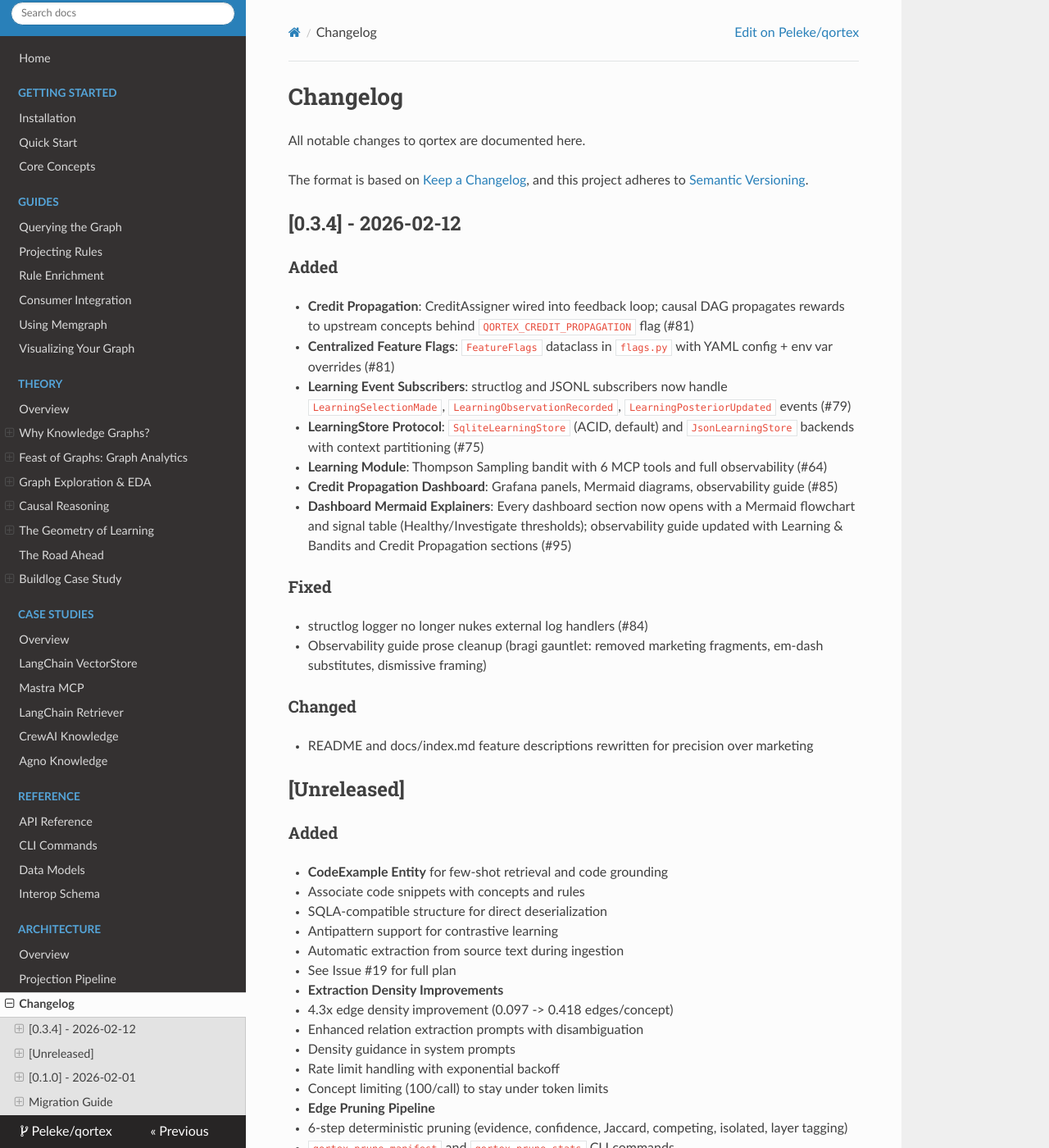
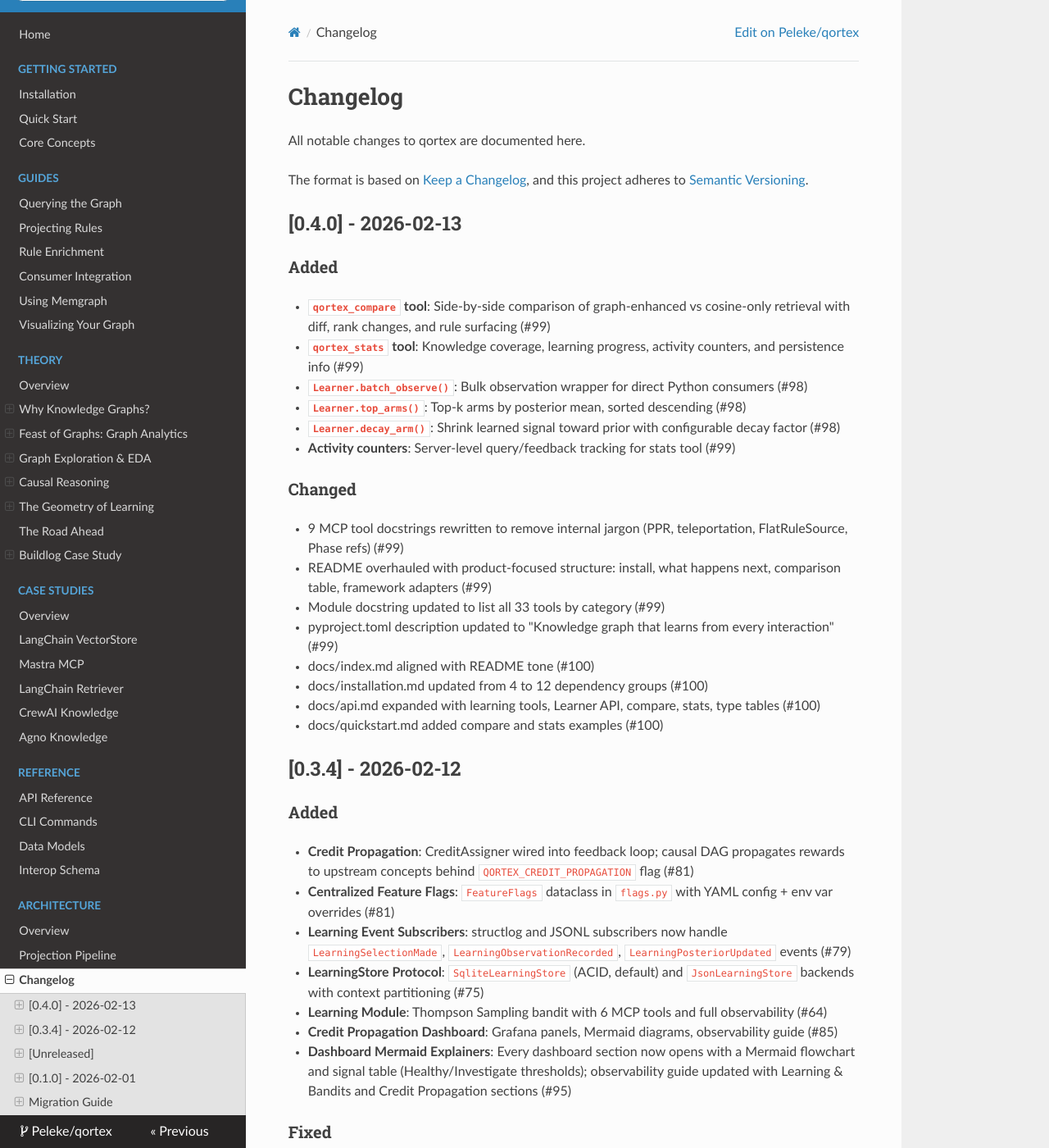
Before and after one commit to Peleke/qortex, an MkDocs documentation site: the page built from docs/changelog.md, in a window 1280 px wide and 1400 px high. Shown: the whole window at 82% size. Built offline with MkDocs 1.6.1, drawn with Linux system fonts in a browser that asks for light colours; nearby versions of some CDN libraries.

Commit message:
chore: release v0.4.0
Co-Authored-By: Claude Opus 4.6 <noreply@anthropic.com>

```diff
--- a/docs/changelog.md
+++ b/docs/changelog.md
@@ -4,6 +4,28 @@ All notable changes to qortex are documented here.
 
 The format is based on [Keep a Changelog](https://keepachangelog.com/en/1.0.0/),
 and this project adheres to [Semantic Versioning](https://semver.org/spec/v2.0.0.html).
+
+## [0.4.0] - 2026-02-13
+
+### Added
+
+- **`qortex_compare` tool**: Side-by-side comparison of graph-enhanced vs cosine-only retrieval with diff, rank changes, and rule surfacing (#99)
+- **`qortex_stats` tool**: Knowledge coverage, learning progress, activity counters, and persistence info (#99)
+- **`Learner.batch_observe()`**: Bulk observation wrapper for direct Python consumers (#98)
+- **`Learner.top_arms()`**: Top-k arms by posterior mean, sorted descending (#98)
+- **`Learner.decay_arm()`**: Shrink learned signal toward prior with configurable decay factor (#98)
+- **Activity counters**: Server-level query/feedback tracking for stats tool (#99)
+
+### Changed
+
+- 9 MCP tool docstrings rewritten to remove internal jargon (PPR, teleportation, FlatRuleSource, Phase refs) (#99)
+- README overhauled with product-focused structure: install, what happens next, comparison table, framework adapters (#99)
+- Module docstring updated to list all 33 tools by category (#99)
+- pyproject.toml description updated to "Knowledge graph that learns from every interaction" (#99)
+- docs/index.md aligned with README tone (#100)
+- docs/installation.md updated from 4 to 12 dependency groups (#100)
+- docs/api.md expanded with learning tools, Learner API, compare, stats, type tables (#100)
+- docs/quickstart.md added compare and stats examples (#100)
 
 ## [0.3.4] - 2026-02-12
 
--- a/pyproject.toml
+++ b/pyproject.toml
@@ -1,6 +1,6 @@
 [project]
 name = "qortex"
-version = "0.3.8"
+version = "0.4.0"
 description = "Knowledge graph that learns from every interaction. MCP server, graph retrieval, adaptive learning."
 readme = "README.md"
 requires-python = ">=3.11"
--- a/src/qortex/__init__.py
+++ b/src/qortex/__init__.py
@@ -1,3 +1,3 @@
-"""qortex: Knowledge graph ingestion engine for automated rule generation."""
+"""qortex: Knowledge that learns."""
 
-__version__ = "0.1.0"
+__version__ = "0.4.0"
```
